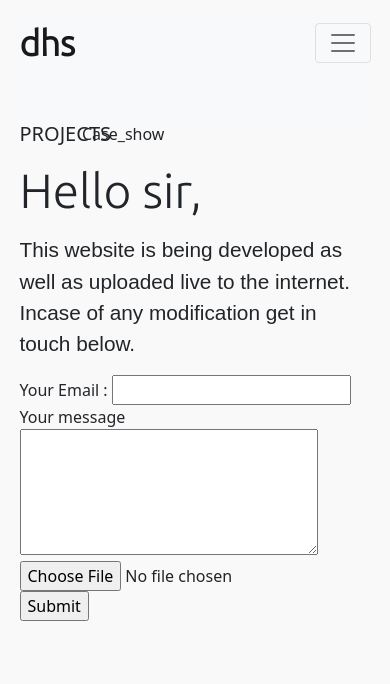
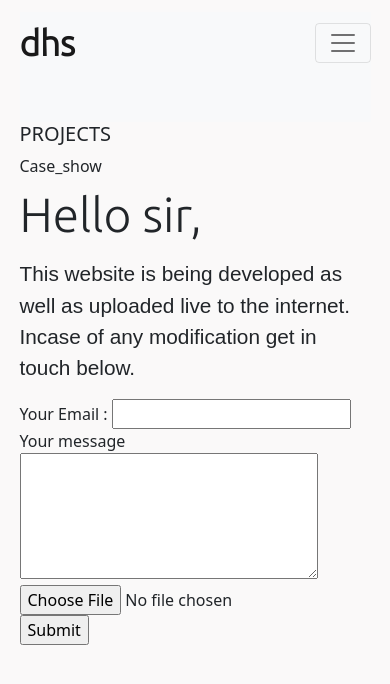
Before and after one commit to muthui1116/designhaus, a plain HTML site: page index.html in a window 390 px wide. Drawn offline with nearby package versions, Linux system fonts and the light colour scheme.

Commit message:
Add files via upload

```diff
--- a/index.html
+++ b/index.html
@@ -80,10 +80,10 @@
     </div>
   </nav>
   <div class="row">
-    <div class="col-2 b">
+    <div class="col-md-2">
       <h5>PROJECTS</h5>
     </div>
-    <div class="col-10">
+    <div class="col-md-10">
       Case_show
     </div>
   </div>
```
